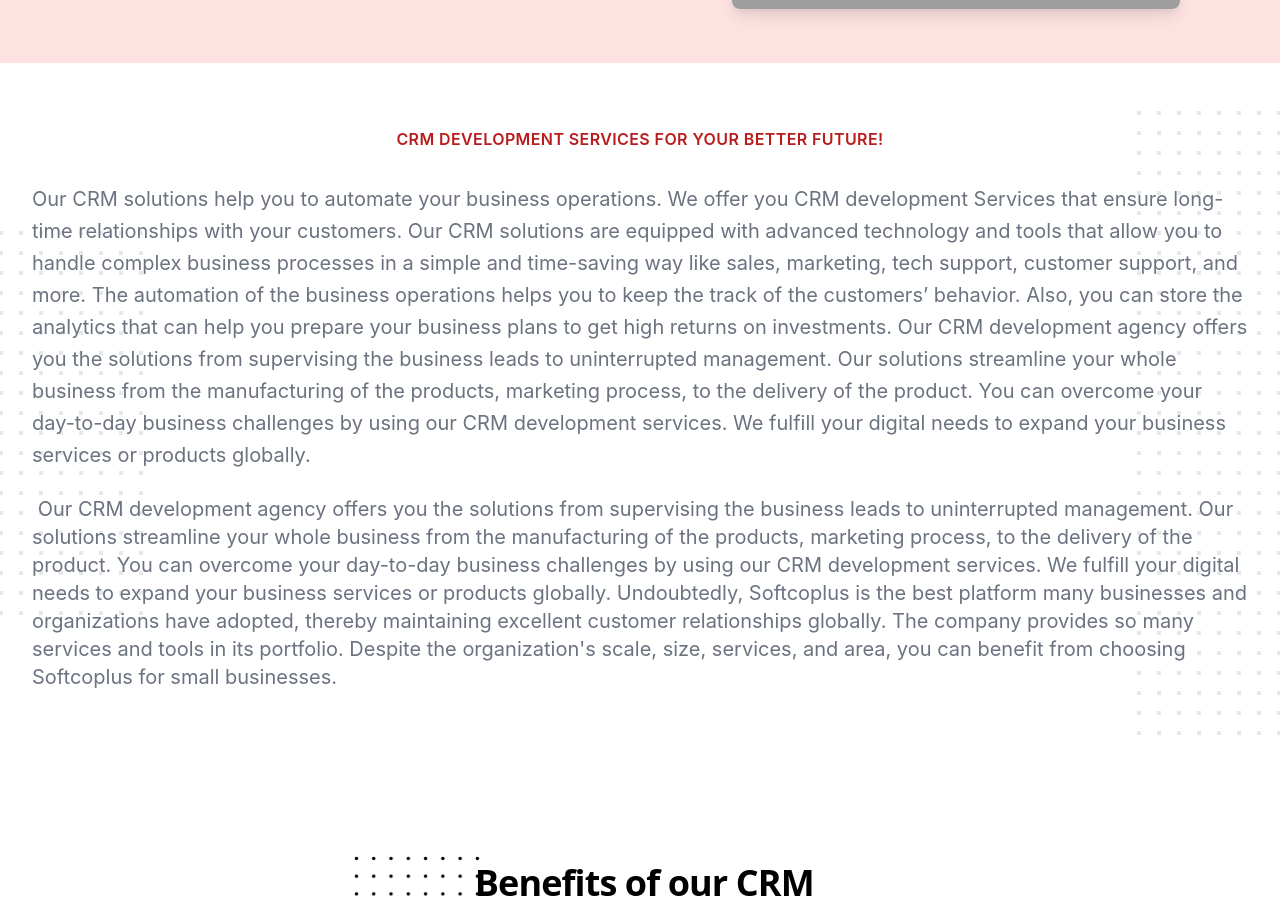
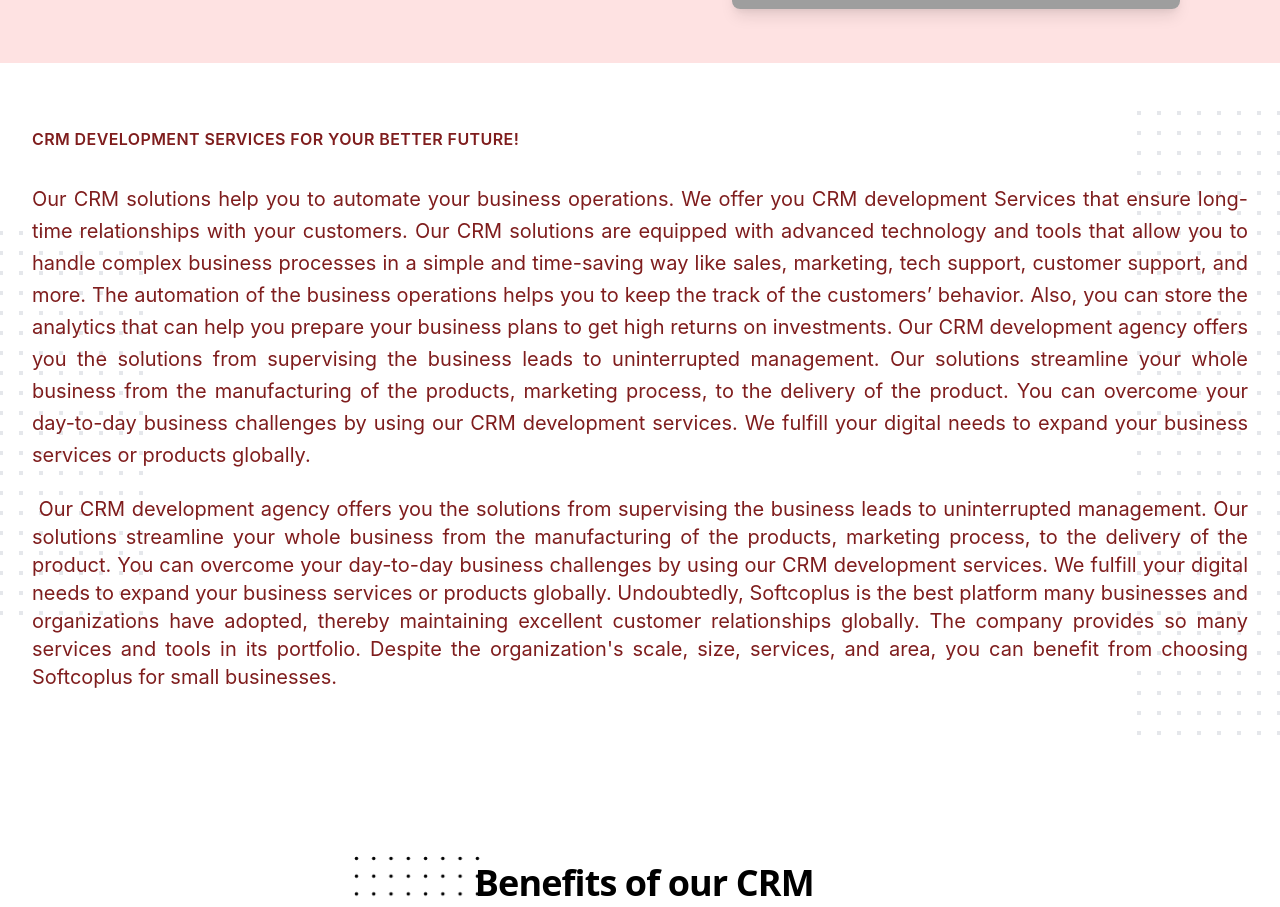
Before and after one commit to Softcoplus-org/softcoplus-website, a Next.js app: page /solutions in a window 1280 px wide. Shown: the part 479-1386 px from the top of the page. Built offline with nearby package versions, Linux system fonts and the light colour scheme; grey boxes are pictures that could not be loaded.

Commit message:
Update Highlights.tsx

```diff
--- a/components/Solutions/Highlights.tsx
+++ b/components/Solutions/Highlights.tsx
@@ -87,12 +87,12 @@ export default function Example() {
       <div className="relative px-4 sm:px-6 lg:px-8">
         <div className="text-lg max-w-7xl mx-auto ">
           <h2>
-            <span className="block text-base text-center text-red-700 font-semibold tracking-wide uppercase">
+            <span className="block text-base text-justify  text-red-900 font-semibold tracking-wide uppercase">
             CRM development services for your better future!
             </span>
 
           </h2>
-          <p className="mt-8 text-xl text-gray-500 max-w-7xl mx-auto leading-8">
+          <p className="mt-8 text-xl text-justify text-red-900 max-w-7xl mx-auto leading-8">
           Our CRM solutions help you to automate your business operations. We offer you CRM development Services that ensure long-time relationships with your customers. Our CRM solutions are equipped with advanced technology and tools that allow you to handle complex business processes in a simple and time-saving way like sales, marketing, tech support, customer support, and more. The automation of the business operations helps you to keep the track of the customers’ behavior. Also, you can store the analytics that can help you prepare your business plans to get high returns on investments.
 
 Our CRM development agency offers you the solutions from supervising the business leads to uninterrupted management. Our solutions streamline your whole business from the manufacturing of the products, marketing process, to the delivery of the product. You can overcome your day-to-day business challenges by using our CRM development services. We fulfill your digital needs to expand your business services or products globally.
@@ -100,7 +100,7 @@ Our CRM development agency offers you the solutions from supervising the busines
 
           </p>
         </div>
-        <div className="mt-6  text-xl max-w-7xl mx-auto text-gray-500">
+        <div className="mt-6  text-xl max-w-7xl mx-auto text-justify text-red-900">
           <p> Our CRM development agency offers you the solutions from supervising the business leads to uninterrupted management. Our solutions streamline your whole business from the manufacturing of the products, marketing process, to the delivery of the product. You can overcome your day-to-day business challenges by using our CRM development services. We fulfill your digital needs to expand your business services or products globally.
 Undoubtedly, Softcoplus is the best platform many businesses and organizations have adopted, thereby maintaining excellent customer relationships globally. The company provides so many services and tools in its portfolio. Despite the organization's scale, size, services, and area, you can benefit from choosing Softcoplus for small businesses.
 
```
